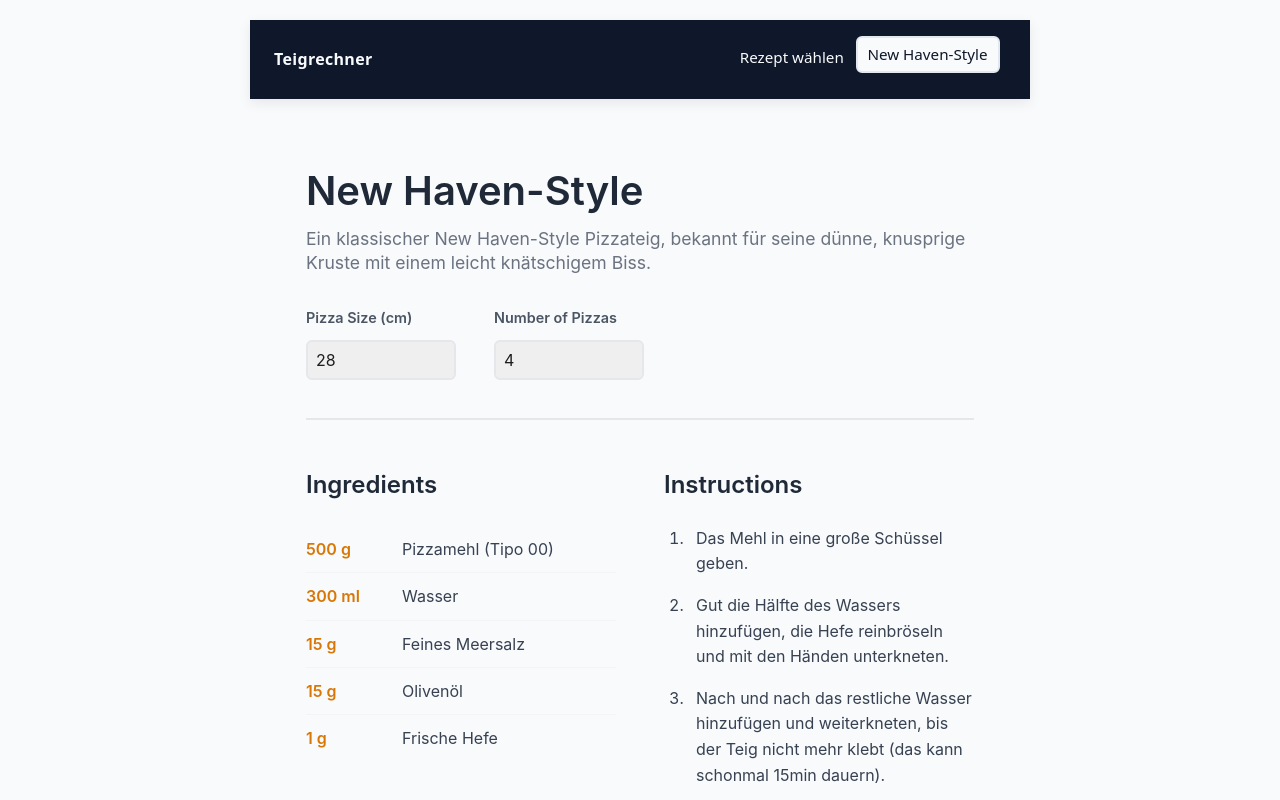
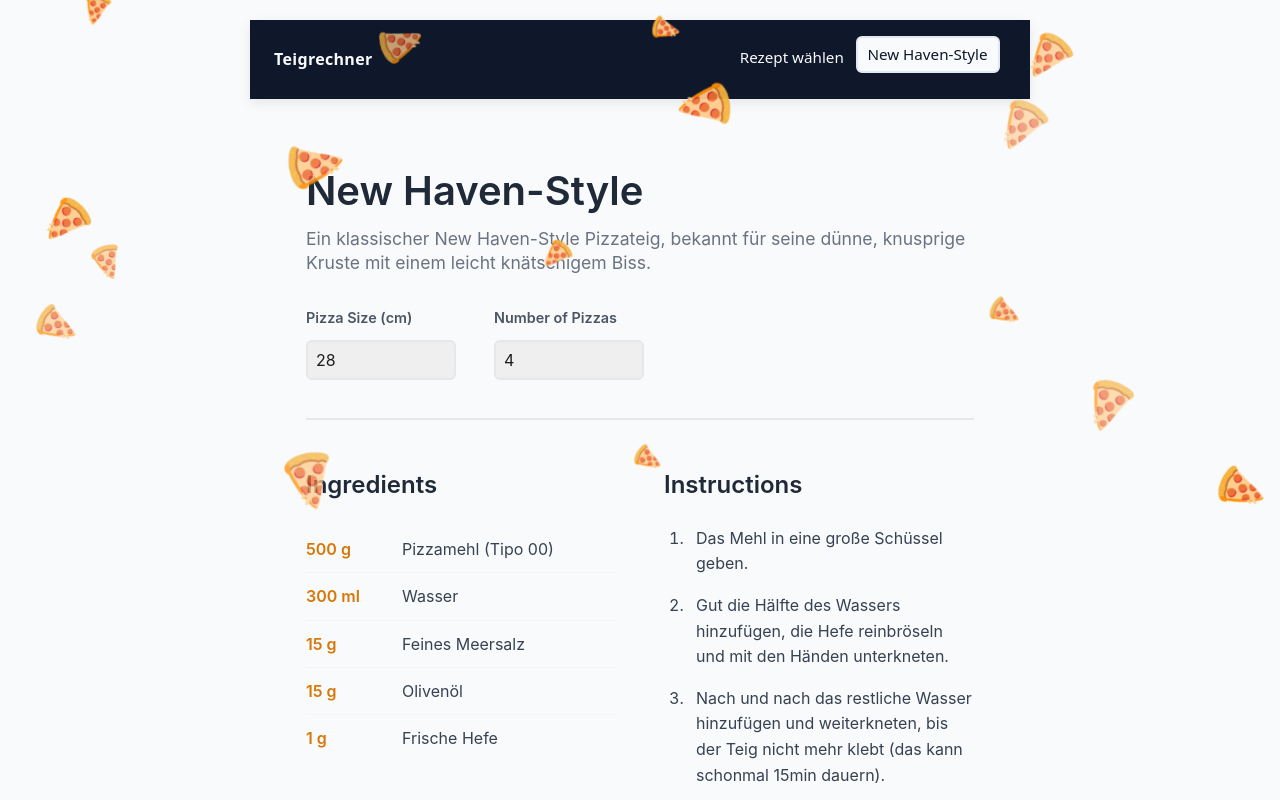
Before and after one commit to SoulKa/teigrechner, a Vue app: page / in a window 1280 px wide. Shown: the top 800 px of the page. Built offline with nearby package versions, Linux system fonts and the light colour scheme.

Commit message:
pizza snowflakes

```diff
--- a/src/App.vue
+++ b/src/App.vue
@@ -1,6 +1,7 @@
 <script setup lang="ts">
 import { ref } from 'vue'
 import RecipeDisplay from './components/RecipeDisplay.vue'
+import PizzaSnow from './components/PizzaSnow.vue'
 import { Recipe } from './data/recipes'
 
 const recipes = [Recipe.NEW_HAVEN, Recipe.NEAPOLITAN] as const
@@ -9,6 +10,7 @@ const selectedRecipe = ref<Recipe>(recipes[0])
 
 <template>
   <div id="app">
+    <PizzaSnow />
     <header class="topbar">
       <div class="brand">Teigrechner</div>
       <label class="recipe-select">
--- /dev/null
+++ b/src/components/PizzaSnow.vue
@@ -0,0 +1,197 @@
+<script setup lang="ts">
+import { ref, onMounted, onUnmounted } from 'vue'
+
+interface Snowflake {
+  id: number
+  left: number
+  top: number
+  animationDuration: number
+  fontSize: number
+  opacity: number
+  rotation: number
+}
+
+interface Particle {
+  id: number
+  x: number
+  y: number
+  angle: number
+  distance: number
+  size: number
+  color: string
+}
+
+const snowflakes = ref<Snowflake[]>([])
+const particles = ref<Particle[]>([])
+let nextId = 0
+let intervalId: number | null = null
+
+const createSnowflake = () => {
+  const snowflake: Snowflake = {
+    id: nextId++,
+    left: Math.random() * 100,
+    top: -50,
+    animationDuration: 5 + Math.random() * 10, // 5-15 seconds
+    fontSize: 20 + Math.random() * 30, // 20-50px
+    opacity: 0.6 + Math.random() * 0.4, // 0.6-1.0
+    rotation: Math.random() * 360,
+  }
+  snowflakes.value.push(snowflake)
+
+  // Remove snowflake after animation completes
+  setTimeout(() => {
+    const index = snowflakes.value.findIndex((s) => s.id === snowflake.id)
+    if (index > -1) {
+      snowflakes.value.splice(index, 1)
+    }
+  }, snowflake.animationDuration * 1000)
+}
+
+onMounted(() => {
+  // Create snowflakes every 300ms
+  intervalId = window.setInterval(createSnowflake, 300)
+})
+
+onUnmounted(() => {
+  if (intervalId !== null) {
+    clearInterval(intervalId)
+  }
+})
+
+const explodePizza = (event: MouseEvent, snowflake: Snowflake) => {
+  // Get click position
+  const x = event.clientX
+  const y = event.clientY
+
+  // Remove pizza immediately
+  const index = snowflakes.value.findIndex((s) => s.id === snowflake.id)
+  if (index > -1) {
+    snowflakes.value.splice(index, 1)
+  }
+
+  // Create particles
+  const colors = ['#ff6b6b', '#feca57', '#48dbfb', '#ff9ff3', '#54a0ff', '#00d2d3']
+  const particleCount = 15 + Math.floor(Math.random() * 10) // 15-25 particles
+
+  for (let i = 0; i < particleCount; i++) {
+    const angle = (Math.PI * 2 * i) / particleCount + (Math.random() - 0.5) * 0.5
+    const particle: Particle = {
+      id: nextId++,
+      x,
+      y,
+      angle,
+      distance: 80 + Math.random() * 60, // 80-140px distance
+      size: 4 + Math.random() * 6, // 4-10px
+      color: colors[Math.floor(Math.random() * colors.length)]!,
+    }
+    particles.value.push(particle)
+  }
+
+  // Remove particles after animation
+  setTimeout(() => {
+    particles.value = particles.value.filter((p) => p.id < nextId - particleCount)
+  }, 800)
+}
+</script>
+
+<template>
+  <div class="pizza-snow">
+    <div
+      v-for="snowflake in snowflakes"
+      :key="snowflake.id"
+      class="pizza"
+      :style="{
+        left: `${snowflake.left}%`,
+        animationDuration: `${snowflake.animationDuration}s`,
+        fontSize: `${snowflake.fontSize}px`,
+        opacity: snowflake.opacity,
+        transform: `rotate(${snowflake.rotation}deg)`,
+      }"
+      @click="(e) => explodePizza(e, snowflake)"
+    >
+      🍕
+    </div>
+    <div
+      v-for="particle in particles"
+      :key="particle.id"
+      class="particle"
+      :style="{
+        left: `${particle.x}px`,
+        top: `${particle.y}px`,
+        width: `${particle.size}px`,
+        height: `${particle.size}px`,
+        backgroundColor: particle.color,
+        '--angle': `${particle.angle}rad`,
+        '--distance': `${particle.distance}px`,
+      }"
+    />
+  </div>
+</template>
+
+<style scoped>
+.pizza-snow {
+  position: fixed;
+  top: 0;
+  left: 0;
+  width: 100%;
+  height: 100%;
+  overflow: hidden;
+  z-index: 9999;
+}
+
+.pizza {
+  position: absolute;
+  top: -50px;
+  animation: fall linear forwards;
+  user-select: none;
+  cursor: pointer;
+  transition: filter 0.1s;
+}
+
+.pizza:hover {
+  filter: brightness(1.2);
+}
+
+.particle {
+  position: fixed;
+  border-radius: 50%;
+  pointer-events: none;
+  animation: burst 0.8s ease-out forwards;
+}
+
+@keyframes fall {
+  to {
+    transform: translateY(100vh) rotate(720deg);
+  }
+}
+
+@keyframes burst {
+  0% {
+    transform: translate(0, 0) scale(1);
+    opacity: 1;
+  }
+  100% {
+    transform: translate(
+        calc(cos(var(--angle)) * var(--distance)),
+        calc(sin(var(--angle)) * var(--distance))
+      )
+      scale(0);
+    opacity: 0;
+  }
+}
+
+@keyframes explode {
+  0% {
+    transform: scale(1) rotate(0deg);
+    opacity: 1;
+  }
+  50% {
+    transform: scale(2) rotate(180deg);
+    opacity: 0.8;
+  }
+  100% {
+    transform: scale(3) rotate(360deg);
+    opacity: 0;
+  }
+}
+</style>
```
